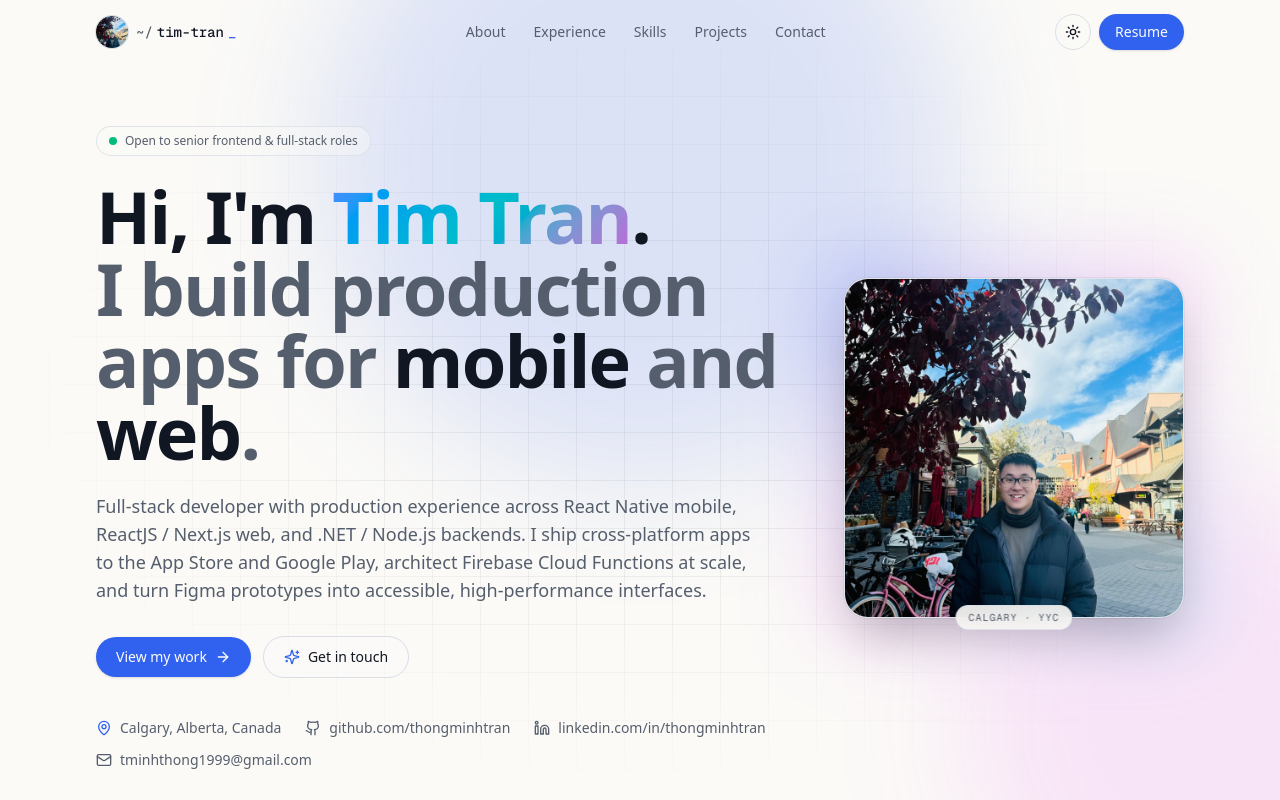
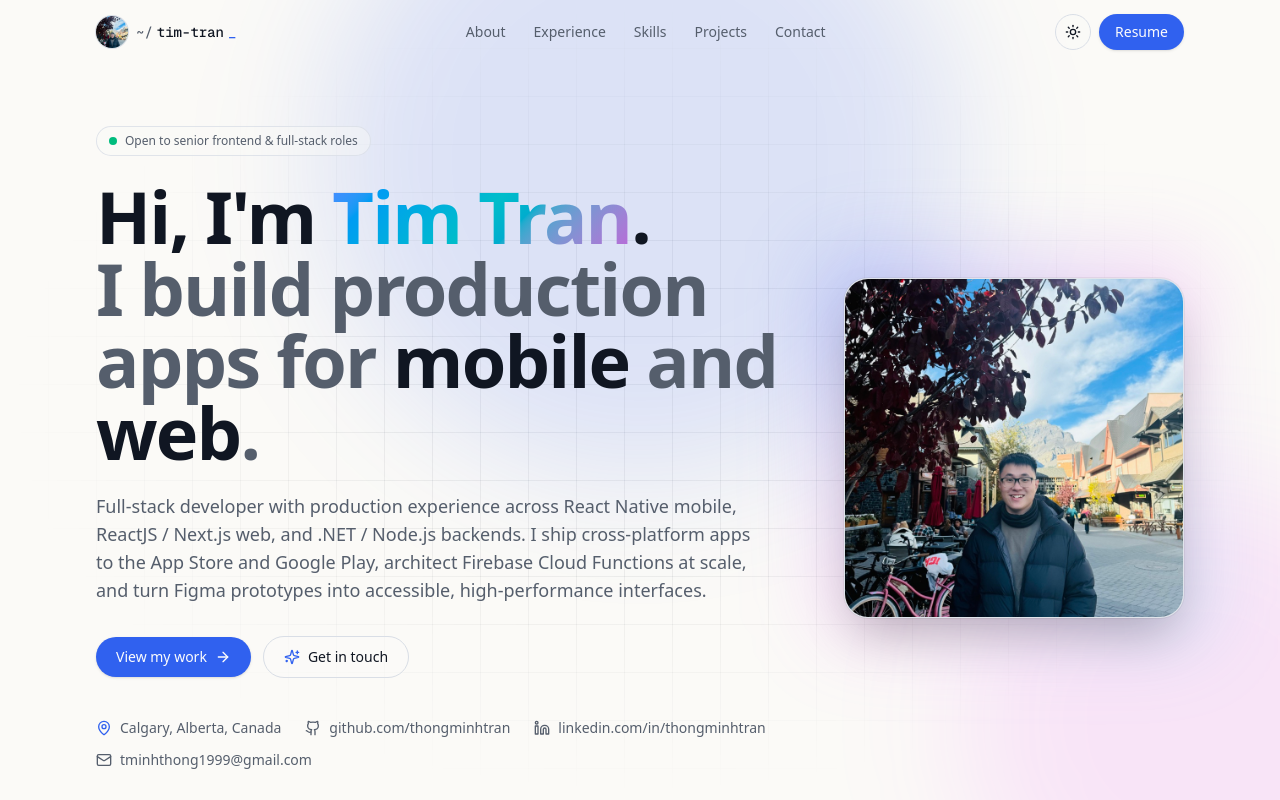
Before and after one commit to thongminhtran/thongminhtran.github.io, a Next.js app: page / in a window 1280 px wide. Shown: the top 800 px of the page. Built offline with nearby package versions, Linux system fonts and the light colour scheme.

Commit message:
Remove Calgary/YYC tag under profile photo

```diff
--- a/components/sections/hero.tsx
+++ b/components/sections/hero.tsx
@@ -139,9 +139,6 @@ export function Hero() {
               className="aspect-square h-full w-full object-cover"
             />
           </div>
-          <div className="absolute -bottom-3 left-1/2 -translate-x-1/2 rounded-full border border-border/80 bg-background/90 px-3 py-1 font-mono text-[10px] uppercase tracking-widest text-muted-foreground backdrop-blur">
-            Calgary · YYC
-          </div>
         </motion.div>
       </div>
     </section>
```
